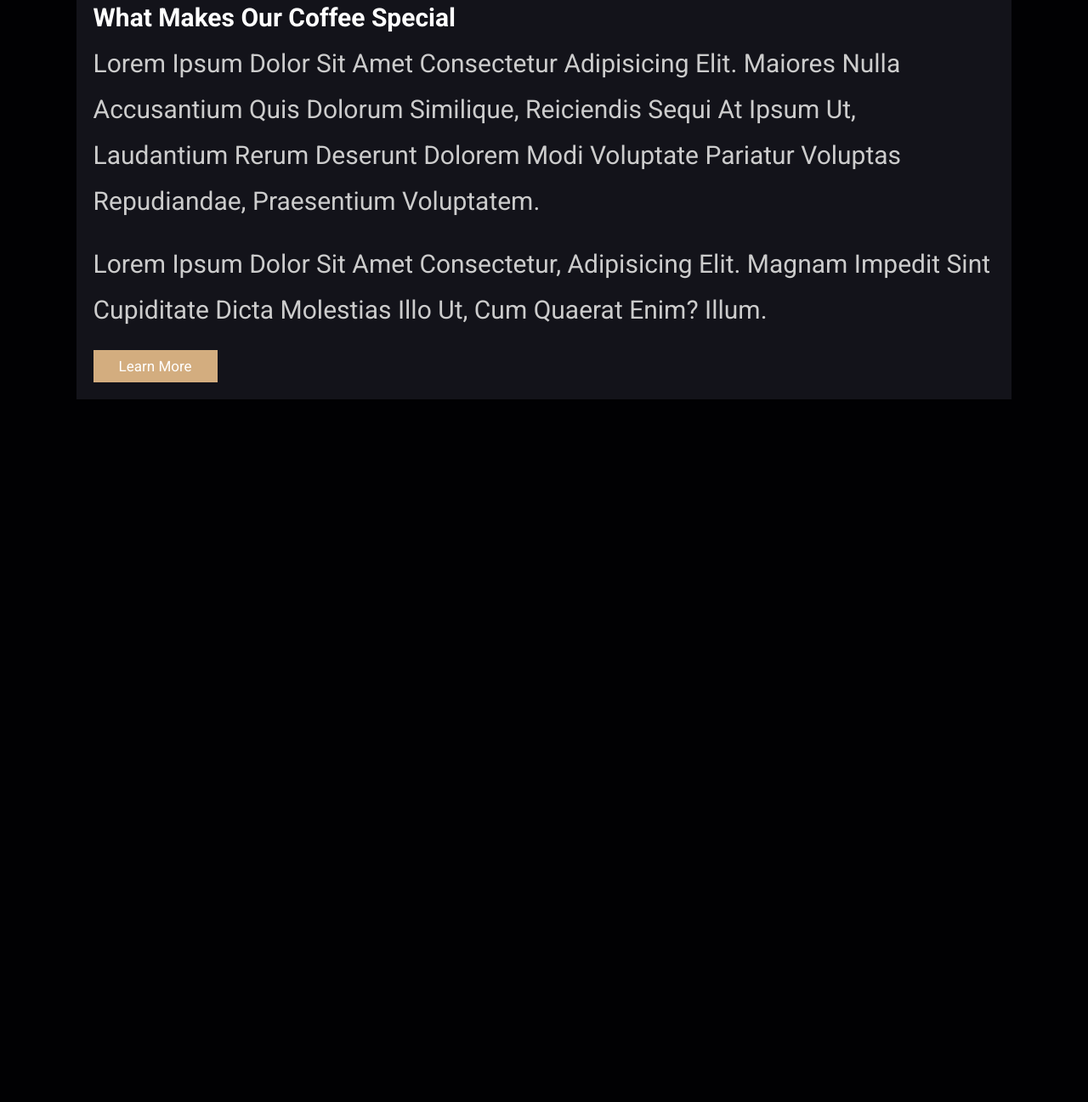
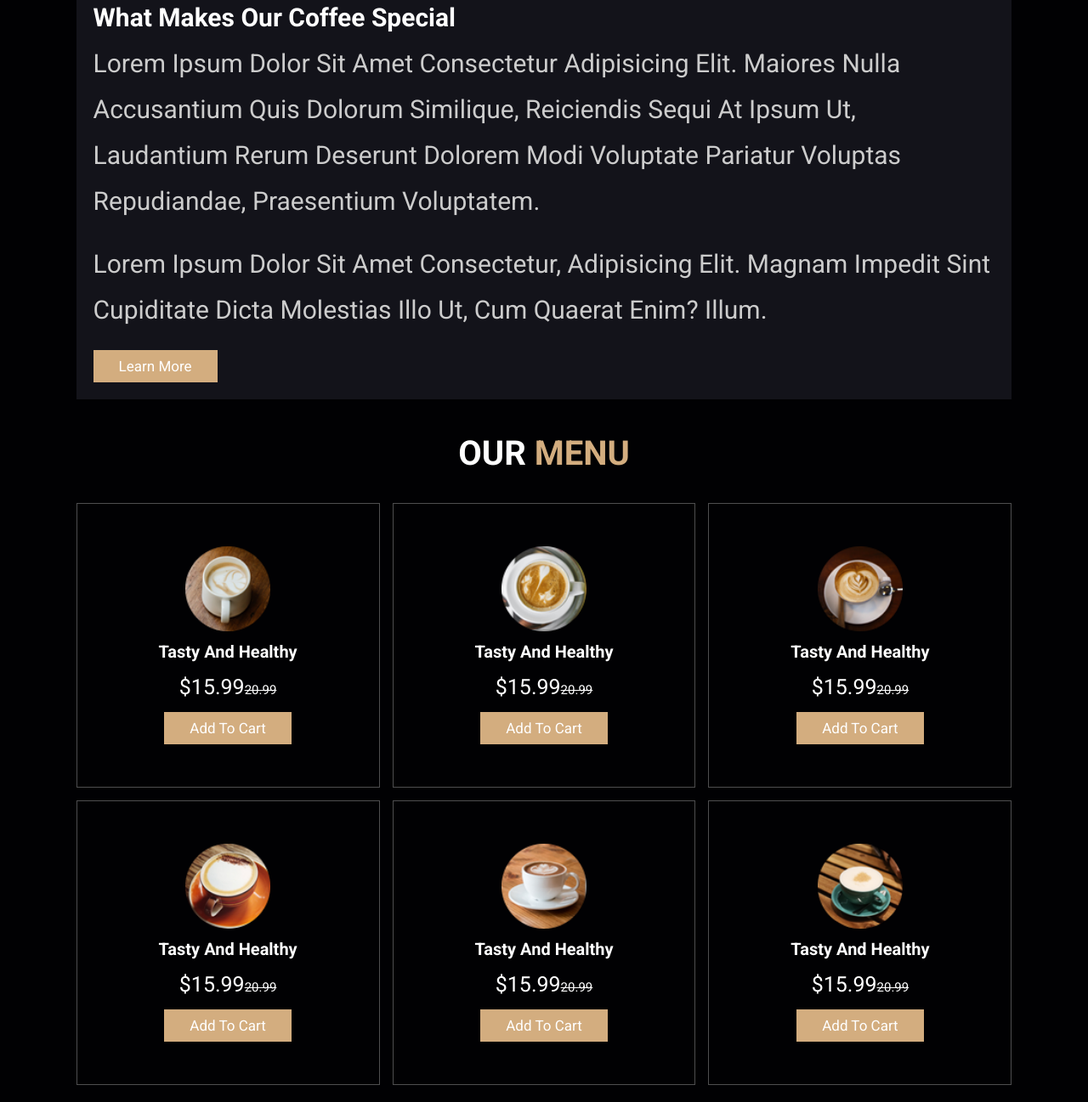
Before and after one commit to YogeshKinekar/Coffe-shop-website, a plain HTML site: page index.html in a window 1280 px wide. Shown: the part 1423-2720 px from the top of the page at 85% size. Before the commit the page ends 1913 px from the top, so only its background shows below. Drawn offline with Linux system fonts and the light colour scheme.

Commit message:
added menu section

```diff
--- a/index.html
+++ b/index.html
@@ -111,7 +111,58 @@
     </section>
     <!-- about section ends  -->
 
+    <!-- menu section starts  -->
+    <section class="menu" id="menu">
 
+        <h1 class="heading"> our <span>menu</span> </h1>
+
+        <div class="box-container">
+
+            <div class="box">
+               <img src="images/menu-1.png" alt="">
+               <h3>tasty and healthy</h3>
+               <div class="price">$15.99<span>20.99</span></div>
+               <a href="#" class="btn">add to cart</a>
+            </div>
+
+            <div class="box">
+                <img src="images/menu-2.png" alt="">
+                <h3>tasty and healthy</h3>
+                <div class="price">$15.99<span>20.99</span></div>
+                <a href="#" class="btn">add to cart</a>
+             </div>
+
+             <div class="box">
+                <img src="images/menu-3.png" alt="">
+                <h3>tasty and healthy</h3>
+                <div class="price">$15.99<span>20.99</span></div>
+                <a href="#" class="btn">add to cart</a>
+             </div>
+
+             <div class="box">
+                <img src="images/menu-4.png" alt="">
+                <h3>tasty and healthy</h3>
+                <div class="price">$15.99<span>20.99</span></div>
+                <a href="#" class="btn">add to cart</a>
+             </div>
+
+             <div class="box">
+                <img src="images/menu-5.png" alt="">
+                <h3>tasty and healthy</h3>
+                <div class="price">$15.99<span>20.99</span></div>
+                <a href="#" class="btn">add to cart</a>
+             </div>
+
+             <div class="box">
+                <img src="images/menu-6.png" alt="">
+                <h3>tasty and healthy</h3>
+                <div class="price">$15.99<span>20.99</span></div>
+                <a href="#" class="btn">add to cart</a>
+             </div>
+
+        </div>
+    </section>
+    <!-- menu section ends  -->
 
 
 
--- a/style.css
+++ b/style.css
@@ -262,8 +262,47 @@ section{
     line-height: 1.8;
 }
 
+.menu .box-container{
+    display: grid;
+    grid-template-columns: repeat(auto-fit, minmax(30rem, 1fr));
+    gap:1.5rem;
+}
+
+.menu .box-container .box{
+    padding:5rem;
+    text-align: center;
+    border:var(--border);
+}
+
+.menu .box-container .box img{
+    height: 10rem;
+}
 
 
+.menu .box-container .box h3{
+    color: #fff;
+    font-size: 2rem;
+    padding:1rem 0;
+}
+
+.menu .box-container .box .price{
+    color: #fff;
+    font-size: 2.5rem;
+    padding:.5rem 0;
+}
+
+.menu .box-container .box .price span{
+    font-size: 1.5rem;
+    text-decoration: line-through;
+}
+
+.menu .box-container .box:hover{
+    background:#fff;
+}
+
+.menu .box-container .box:hover > *{
+    color:var(--black);
+}
 
 
 
```
